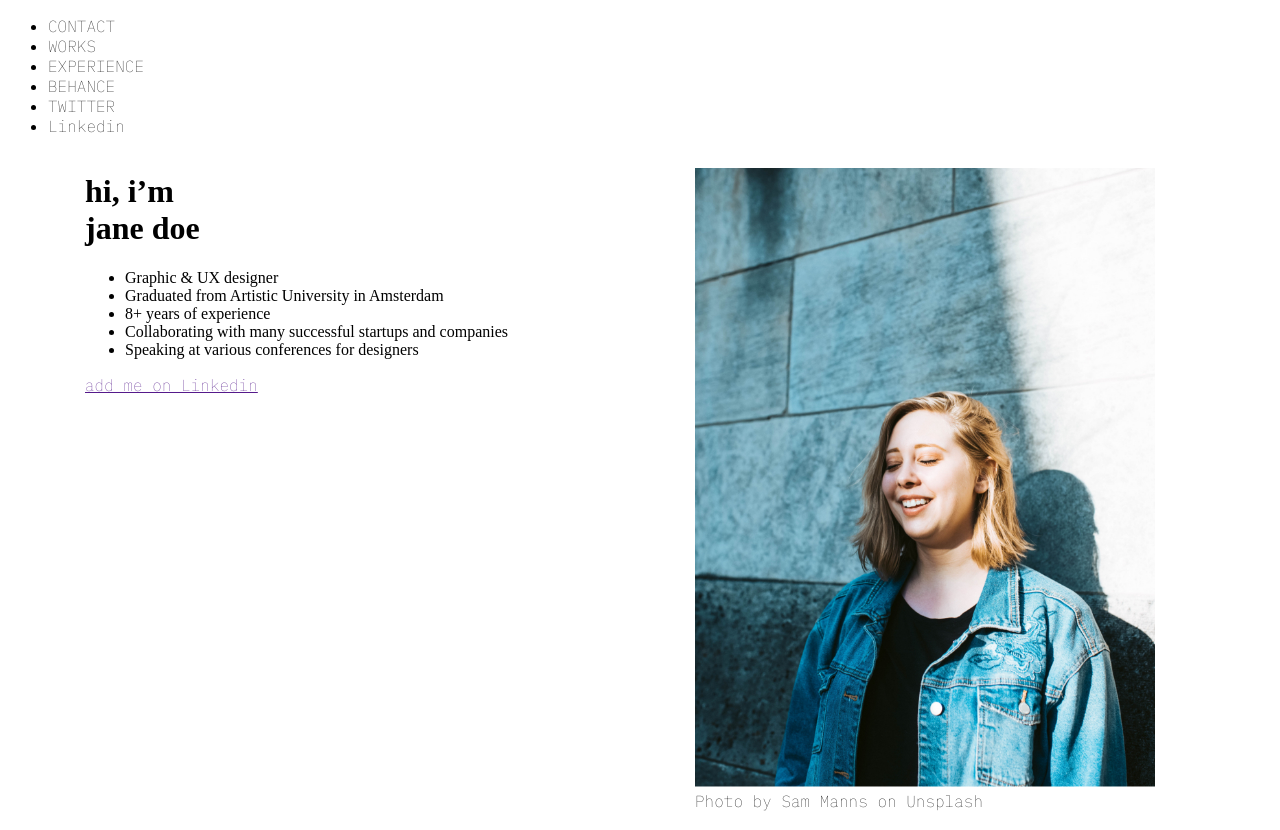
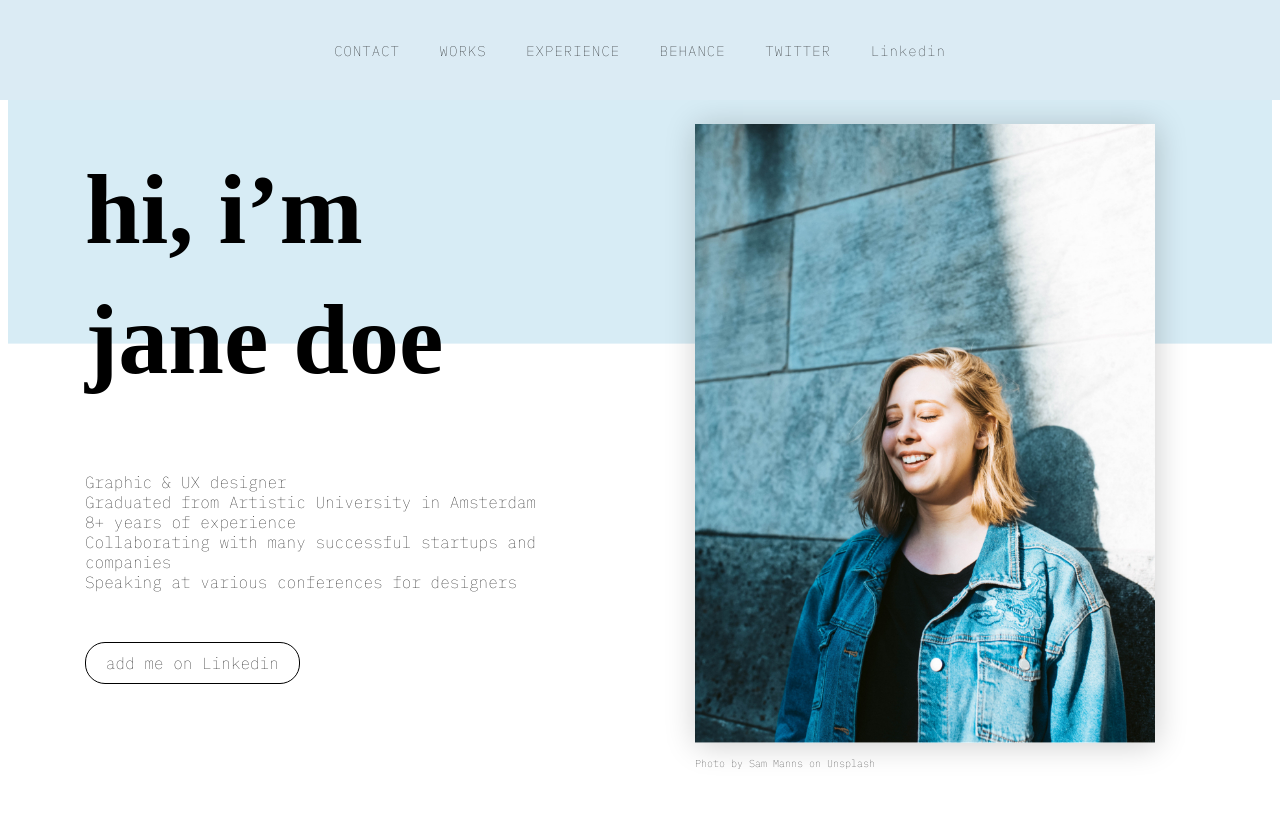
Before and after one commit to contreras-juan/practice_portfolio, a plain HTML site: page index.html in a window 1280 px wide. Shown: the top 830 px of the page. Drawn offline with Linux system fonts and the light colour scheme; a web font is replaced by a local one.

Commit message:
added style to the navigation bar and the header

```diff
--- a/css/styles.css
+++ b/css/styles.css
@@ -2,6 +2,19 @@ body{
     font-family: 'IBM Plex Mono', monospace;
 }
 
+body ul{
+    margin: 0;
+    padding: 0;
+}
+header{
+    top: 70px;
+    position: relative;
+    margin-bottom: 220px;
+    background-image: url("../img/background.png");
+    background-repeat: no-repeat;
+    background-size: cover;
+    background-position-y: -145px;
+}
 h1, h2, .skills-list{
     font-family: 'Inknut Antiqua', serif;
 }
@@ -9,3 +22,70 @@ h1, h2, .skills-list{
 img{
     max-width: 100%;
 }
+
+nav{
+    background-color: #DBEBF4;
+    position: fixed;
+    z-index: 1;
+    width: 100%;
+    padding: 0;
+    top: 0;
+    left: 0;
+}
+
+nav ul li{
+    display: inline-block;
+    margin: 0 15px;
+    padding: 0;
+    transform: uppercase;
+    letter-spacing: 1px;
+    font-size: 14px;
+}
+
+ul{
+    margin: 0;
+    padding: 0;
+}
+
+nav ul{
+    text-align: center;
+    margin: 0 auto;
+    padding: 30px;
+}
+
+h1{
+    font-size: 100px;
+    line-height: 130%;
+}
+
+body ul{
+    list-style: none;
+    margin: 10px 0;
+}
+
+.button{
+    border: 1px solid black;
+    border-radius: 20px;
+    text-decoration: none;
+    color: black;
+    padding: 10px 20px;
+    display: inline-block;
+    margin-top: 40px;
+}
+
+figcaption{
+    font-size: 10px;
+}
+
+.intro-img{
+    box-shadow: 1px 2px 30px rgba(0,0,0,0.2);
+    margin-top: 30px;
+    margin-bottom: 10px;
+}
+
+.skills-list{
+    text-align: center;
+    font-size: 50px;
+    line-height: 150%;
+    margin-bottom: 130px;
+}
--- a/index.html
+++ b/index.html
@@ -28,7 +28,7 @@
                     <!-- Left column -->
                     <div class="col-sm">
                         <h1>hi, i’m <br> jane doe</h1>
-                    <ul class="skills-list">
+                        <ul>
                             <li>Graphic & UX designer</li>
                             <li>Graduated from Artistic University in Amsterdam</li>
                             <li>8+ years of experience</li>
@@ -36,13 +36,13 @@
                             <li>Speaking at various conferences for designers</li>
                         </ul>
 
-                    <a href="">add me on Linkedin</a>
+                        <a class ="button" href="">add me on Linkedin</a>
                     </div>
 
                         <!-- Right column -->
                     <div class="col-sm">
                         <figure>
-                    <img src="img/jane.jpg" alt="Jane Doe"/>
+                            <img class="intro-img" src="img/jane.jpg" alt="Jane Doe"/>
                             <figcaption>
                                Photo by Sam Manns on Unsplash
                             </figcaption>
@@ -53,7 +53,7 @@
     </header>
 
     <section>
-           <ul>
+        <ul class="skills-list">
         <li>01_graphic design</li>
         <li>02_user experience</li>
         <li>03_user interface design</li>
@@ -64,14 +64,21 @@
 
         <!-- Project 1 -->
     <section>
+        <div class="container">
+            <div class="row">
+
+                <!-- Left column -->
+                <div class="col-sm">
                     <figure>
                         <img src="img/cosmetics.jpg" alt="Cosmetics">
                         <figcaption>
                                 The Honest Company on Unsplash
                         </figcaption>
                     </figure>
+                </div>
 
-
+            <!-- Right column -->
+            <div class="col-sm">
                 <h2>
                 branding strategy <br> for female cosmetics
                 </h2>
@@ -83,10 +90,18 @@
                 of 3 wolf moon palo santo kinfolk.
                 </p>
                 <a href="">read more</a>
+            </div>
+            </div>
+        </div>
     </section>
 
     <!-- Project 2 -->
     <section>
+        <div class="container">
+            <div class="row">
+
+                <!-- Left column -->
+                <div class="col-sm">
                     <h2>user experience design <br> for dashboard app</h2>
                     <p>Lorem ipsum dolor amet sartorial quinoa 3 wolf moon,
                     tilde neutra succulents vegan kitsch church-key vaporware.
@@ -96,7 +111,9 @@
                     toast single-origin coffee hell of 3 wolf moon palo santo kinfolk.
                     </p>
                     <a href="">read more</a>
+                </div>
 
+            <div class="col-sm">
                 <figure>
 
                     <img src="img/dashboard-app.jpg" alt="dashboard">
@@ -105,16 +122,32 @@
                     </figcaption>
 
                 </figure>
+            </div>
+            </div>
+        </div>
     </section>
 
     <!-- Project 3 -->
     <secion>
+        <div class="container">
+            <div class="row">
+
+                <div class="row">
+
+                    <!-- Left column -->
+
+                    <div class="col-sm">
                         <figure>
                             <img src="img/ipad-app.jpg" alt="app">
                             <figcaption>
                                 Photo by Marek Levák on Unsplash
                             </figcaption>
                         </figure>
+                    </div>
+
+                <!-- Right column -->
+
+                <div class="col-sm">
                     <h2>iPad app <br> for the artists</h2>
                     <p>Lorem ipsum dolor amet sartorial quinoa 3 wolf moon, tilde neutra
                     succulents vegan kitsch church-key vaporware. Pork belly thundercats
@@ -123,7 +156,9 @@
                     lomo fingerstache four dollar toast single-origin coffee hell of 3 wolf
                     moon palo santo kinfolk.
                     </p>
-        </secion>
+                </div>
+            </div>
+
 
 
         <footer>
```
Lines whose indentation alone changed are shown as unchanged.
